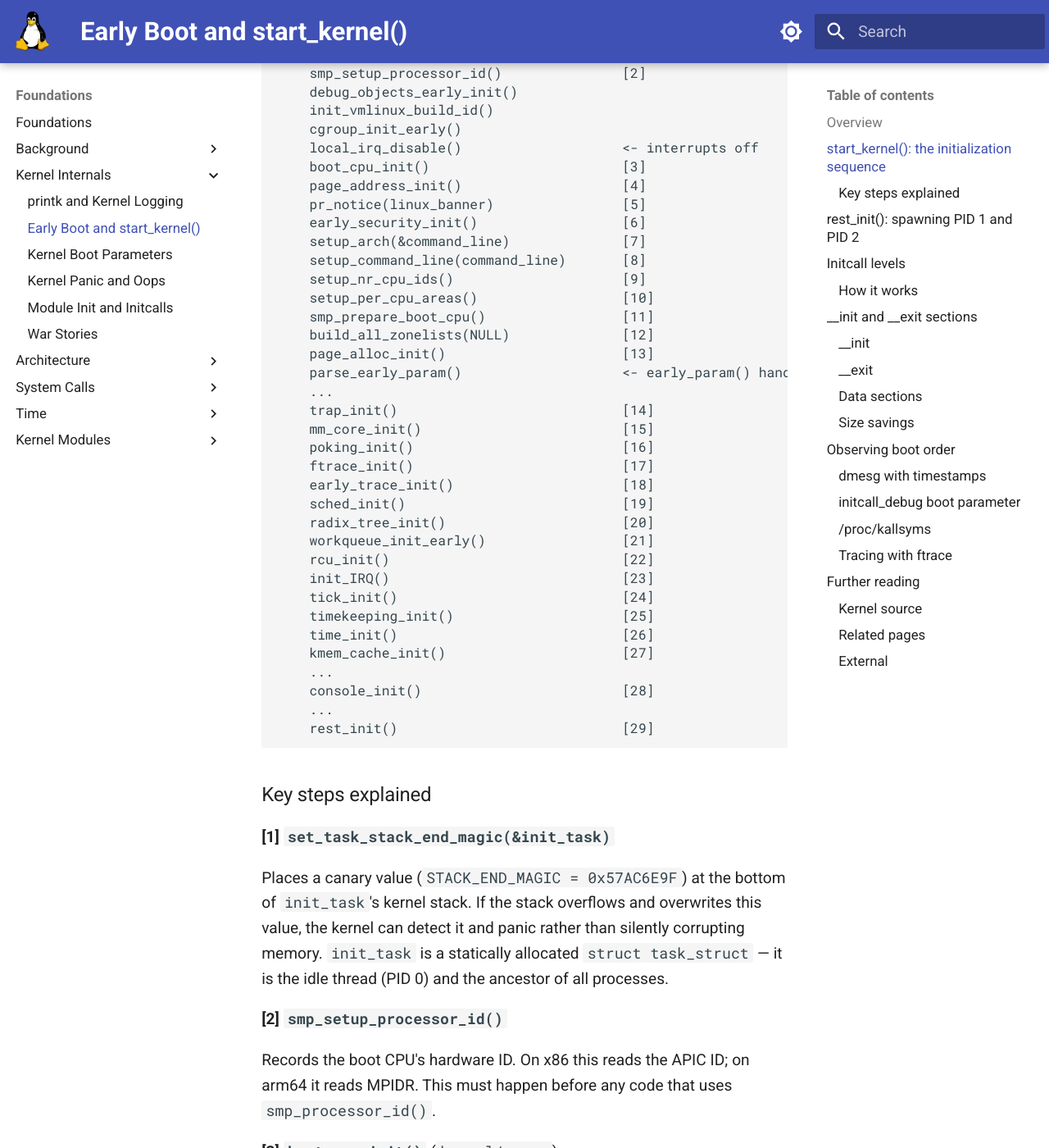
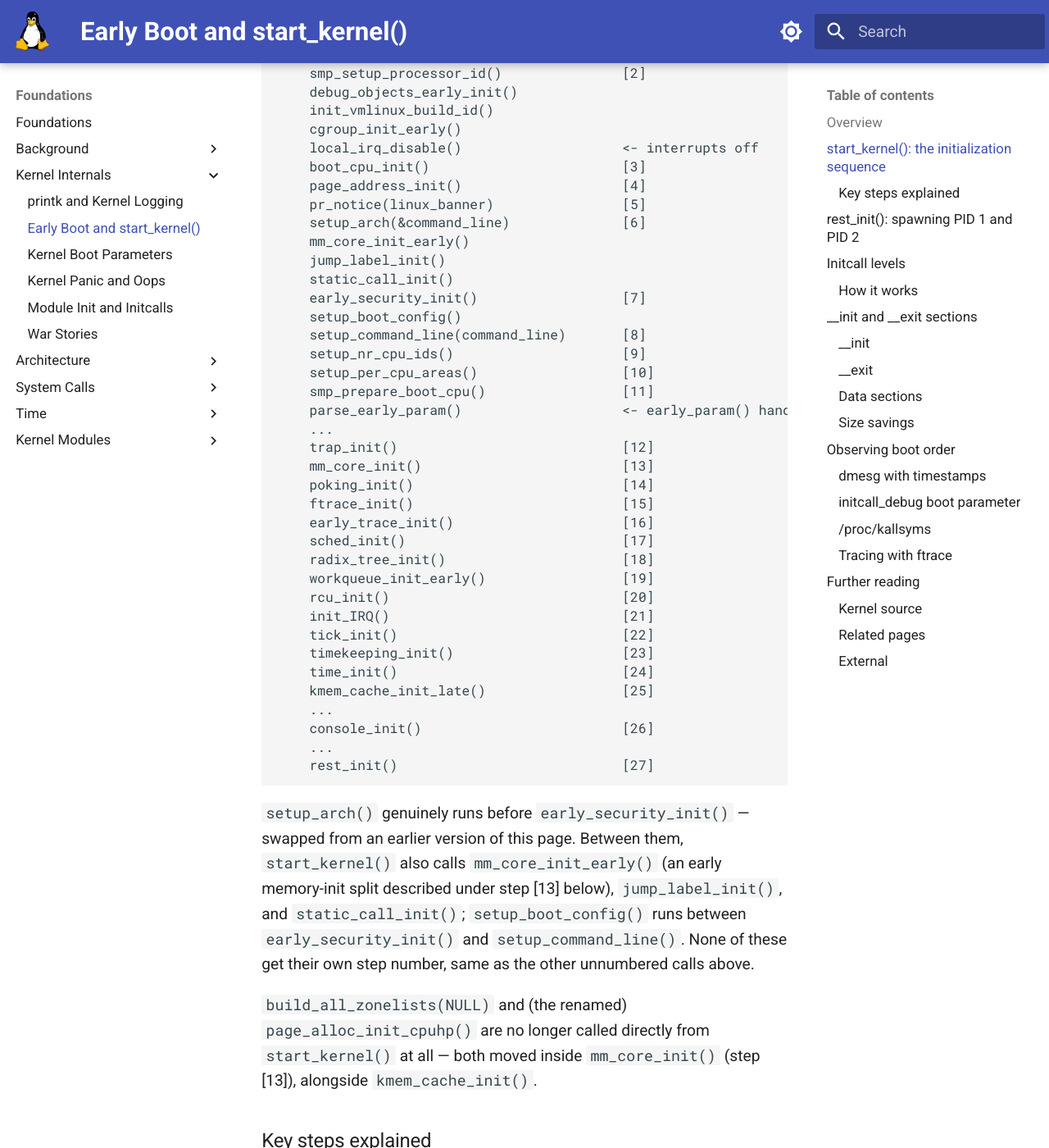
Before and after one commit to laveeshb/linux-kernel-internals, an MkDocs documentation site: the page built from docs/kernel/early-boot.md, in a window 1280 px wide and 1400 px high, scrolled down 1052 px. Shown: the whole window at 82% size. Built offline with MkDocs 1.6.1 and Material for MkDocs 9.7.7, drawn with Linux system fonts in a browser that asks for light colours; some of the changed text lies outside the part shown.

Commit message:
Fix fabricated and outdated technical details in docs/kernel/early-boot.md (#812)
- rest_init() now uses kernel_clone() with a struct kernel_clone_args
  (CLONE_VM | CLONE_UNTRACED) to spawn PID 1, not the older
  user_mode_thread() helper.
- kernel_init() is annotated __ref, not __init -- it cannot live in
  .init.text since it is the function that frees that section via
  free_initmem().
- Corrected start_kernel()'s call order: setup_arch() runs before
  early_security_init(), not after.
- build_all_zonelists(NULL) and page_alloc_init() (renamed
  page_alloc_init_cpuhp()) are no longer standalone start_kernel()
  steps; both are called from within mm_core_init().
- The step previously labeled kmem_cache_init() late in the sequence
  is actually kmem_cache_init_late(), a distinct function; the real
  slab-allocator bootstrap (kmem_cache_init()) happens earlier, inside
  mm_core_init().
- do_initcall_level()/do_initcalls() now show the real parse_args(),
  do_trace_initcall_level(), saved_command_line_len, and per-level
  command-line-restore logic.
- Added the full __define_initcall macro chain
  (___define_initcall -> __unique_initcall -> ____define_initcall)
  for the CONFIG_HAVE_ARCH_PREL32_RELOCATIONS=y path most 64-bit
  architectures build with today.
- Added early_security_init() and kmem_cache_init_late() to the
  Further Reading citations.

````diff
--- a/docs/kernel/early-boot.md
+++ b/docs/kernel/early-boot.md
@@ -25,35 +25,41 @@
     boot_cpu_init()                        [3]
     page_address_init()                    [4]
     pr_notice(linux_banner)                [5]
-    early_security_init()                  [6]
-    setup_arch(&command_line)              [7]
+    setup_arch(&command_line)              [6]
+    mm_core_init_early()
+    jump_label_init()
+    static_call_init()
+    early_security_init()                  [7]
+    setup_boot_config()
     setup_command_line(command_line)       [8]
     setup_nr_cpu_ids()                     [9]
     setup_per_cpu_areas()                  [10]
     smp_prepare_boot_cpu()                 [11]
-    build_all_zonelists(NULL)              [12]
-    page_alloc_init()                      [13]
     parse_early_param()                    <- early_param() handlers run here
     ...
-    trap_init()                            [14]
-    mm_core_init()                         [15]
-    poking_init()                          [16]
-    ftrace_init()                          [17]
-    early_trace_init()                     [18]
-    sched_init()                           [19]
-    radix_tree_init()                      [20]
-    workqueue_init_early()                 [21]
-    rcu_init()                             [22]
-    init_IRQ()                             [23]
-    tick_init()                            [24]
-    timekeeping_init()                     [25]
-    time_init()                            [26]
-    kmem_cache_init()                      [27]
+    trap_init()                            [12]
+    mm_core_init()                         [13]
+    poking_init()                          [14]
+    ftrace_init()                          [15]
+    early_trace_init()                     [16]
+    sched_init()                           [17]
+    radix_tree_init()                      [18]
+    workqueue_init_early()                 [19]
+    rcu_init()                             [20]
+    init_IRQ()                             [21]
+    tick_init()                            [22]
+    timekeeping_init()                     [23]
+    time_init()                            [24]
+    kmem_cache_init_late()                 [25]
     ...
-    console_init()                         [28]
+    console_init()                         [26]
     ...
-    rest_init()                            [29]
+    rest_init()                            [27]
 ```
+
+`setup_arch()` genuinely runs before `early_security_init()` — swapped from an earlier version of this page. Between them, `start_kernel()` also calls `mm_core_init_early()` (an early memory-init split described under step [13] below), `jump_label_init()`, and `static_call_init()`; `setup_boot_config()` runs between `early_security_init()` and `setup_command_line()`. None of these get their own step number, same as the other unnumbered calls above.
+
+`build_all_zonelists(NULL)` and (the renamed) `page_alloc_init_cpuhp()` are no longer called directly from `start_kernel()` at all — both moved inside `mm_core_init()` (step [13]), alongside `kmem_cache_init()`.
 
 ### Key steps explained
 
@@ -93,6 +95,10 @@
 - Configuring the kernel's virtual address layout
 
 After `setup_arch()` returns, the kernel knows how much physical memory it has and where it is.
+
+**[7] `early_security_init()`** (`security/lsm_init.c`)
+
+Runs after `setup_arch()`, not before it. Walks the LSMs flagged "early" (`lsm_early_for_each_raw()`) and initializes each one via `lsm_init_single()` — this is what lets integrity-measurement and similar early-hooking LSMs register before most of the kernel is up. `security_init()`, which initializes the rest of the (non-early) LSMs, runs much later, well after `console_init()`.
 
 **[8] `setup_command_line(command_line)`**
 
@@ -110,75 +116,67 @@
 
 Performs any SMP-specific initialization needed on the boot CPU before secondary CPUs start. On x86 this sets up the boot CPU's GS segment for per-CPU access.
 
-**[12] `build_all_zonelists(NULL)`** (`mm/page_alloc.c`)
-
-Constructs the NUMA zone fallback lists. Each node gets an ordered list of zones to try when its own zones are exhausted. The order is determined by NUMA distance (from `mm/numa.c`). This must happen before any NUMA-aware allocation.
-
-**[13] `page_alloc_init()`**
-
-Registers a CPU hotplug callback so the page allocator's per-CPU page frames (pcplists) are set up correctly when secondary CPUs come online.
-
-**[14] `trap_init()`** (`arch/x86/kernel/traps.c`)
+**[12] `trap_init()`** (`arch/x86/kernel/traps.c`)
 
 On x86, sets up the Interrupt Descriptor Table (IDT) with handlers for all CPU exceptions: divide error (#DE), page fault (#PF), general protection fault (#GP), double fault (#DF), etc. After this call, the CPU can handle exceptions properly. Before this, any fault is fatal.
 
-**[15] `mm_core_init()`** (`mm/mm_init.c`)
+**[13] `mm_core_init()`** (`mm/mm_init.c`)
 
-Initializes the core memory management infrastructure: `mem_init()` (converts memblock to the buddy allocator), `kmem_cache_init()` (bootstraps the slab allocator), page table caches, and more. After this, the general-purpose page allocator (`alloc_pages()`) is operational. Note: `kmem_cache_init_late()` is invoked later as a plain direct call from `start_kernel()` (not from within `mm_core_init()`, and not registered via any `core_initcall()`/initcall-level mechanism at all).
+Initializes the core memory management infrastructure: `mem_init()` (converts memblock to the buddy allocator), `kmem_cache_init()` (bootstraps the slab allocator), page table caches, and more. It's also where `build_all_zonelists(NULL)` (`mm/page_alloc.c` — constructs the NUMA zone fallback lists, in NUMA-distance order from `mm/numa.c`) and `page_alloc_init_cpuhp()` (registers the CPU hotplug callback that sets up each secondary CPU's per-CPU page frames/pcplists — renamed from the older `page_alloc_init()`) are called; neither is a standalone `start_kernel()` step any more. After `mm_core_init()`, the general-purpose page allocator (`alloc_pages()`) and `kmalloc()` are both operational. Note: `kmem_cache_init_late()` (step [25] below) is a separate, later, plain direct call from `start_kernel()` — not called from within `mm_core_init()`, and not registered via any `core_initcall()`/initcall-level mechanism.
 
-**[16] `poking_init()`**
+**[14] `poking_init()`**
 
 Initializes the text-poking infrastructure used by kprobes, ftrace, and live patching to safely modify kernel text at runtime. On x86 this sets up a temporary mapping mechanism to write to read-only kernel pages.
 
-**[17] `ftrace_init()`**
+**[15] `ftrace_init()`**
 
 Prepares the function tracer's internal data structures (the `ftrace_ops` list, the mcount call sites recorded in `__mcount_loc`). The tracer is not yet active but the infrastructure is ready.
 
-**[18] `early_trace_init()`**
+**[16] `early_trace_init()`**
 
 Initializes the tracing ring buffer and trace clock before most subsystems are up, so that trace events from early boot can be captured.
 
-**[19] `sched_init()`** (`kernel/sched/core.c`)
+**[17] `sched_init()`** (`kernel/sched/core.c`)
 
 Initializes the scheduler: allocates per-CPU runqueues (`struct rq`), sets up the CFS, RT, and deadline scheduling classes, and makes `init_task` runnable. After `sched_init()`, context switching is possible.
 
-**[20] `radix_tree_init()`**
+**[18] `radix_tree_init()`**
 
 Initializes the kmem_cache for radix tree nodes. The radix tree (now maple tree for VMAs, but radix tree still used elsewhere) is used by the page cache, the inode cache, and many other subsystems.
 
-**[21] `workqueue_init_early()`** (`kernel/workqueue.c`)
+**[19] `workqueue_init_early()`** (`kernel/workqueue.c`)
 
 Creates the early workqueue infrastructure. Full workqueue initialization (`workqueue_init()`) happens later via a core_initcall; this early call sets up the data structures so that `schedule_work()` can be queued even before worker threads exist.
 
-**[22] `rcu_init()`** (`kernel/rcu/tree.c`)
+**[20] `rcu_init()`** (`kernel/rcu/tree.c`)
 
 Initializes RCU (Read-Copy-Update). Sets up the RCU tree (rcu_node hierarchy), per-CPU state, and the rcu_tasks mechanism. After this, `rcu_read_lock()` / `rcu_read_unlock()` and `call_rcu()` are safe to use.
 
-**[23] `init_IRQ()`** (`arch/x86/kernel/irqinit.c`)
+**[21] `init_IRQ()`** (`arch/x86/kernel/irqinit.c`)
 
 Initializes the interrupt controller. On x86 this sets up the legacy 8259 PIC (or APIC if present), allocates IRQ descriptors, and prepares the interrupt handling framework. After this, `request_irq()` is possible.
 
-**[24] `tick_init()`** (`kernel/time/tick-common.c`)
+**[22] `tick_init()`** (`kernel/time/tick-common.c`)
 
 Initializes the tick framework (NO_HZ, HRTICK, broadcast clock event). Must precede timekeeping.
 
-**[25] `timekeeping_init()`** (`kernel/time/timekeeping.c`)
+**[23] `timekeeping_init()`** (`kernel/time/timekeeping.c`)
 
 Reads the hardware clock source and initializes `timekeeper`. After this, `ktime_get()` and `ktime_get_real_ts64()` work. This is the kernel's internal clock, not the wall clock.
 
-**[26] `time_init()`** (`arch/x86/kernel/time.c`)
+**[24] `time_init()`** (`arch/x86/kernel/time.c`)
 
 Architecture-specific time initialization. On x86 this calibrates the TSC against the PIT or HPET and sets up the clock event device for the timer interrupt.
 
-**[27] `kmem_cache_init()`** (`mm/slub.c` — SLAB has been removed; SLUB is the only allocator remaining)
+**[25] `kmem_cache_init_late()`** (`mm/slub.c` — SLAB has been removed; SLUB is the only allocator remaining)
 
-Bootstraps the slab allocator. This is a multi-stage process because the slab allocator needs to allocate memory for its own metadata, but it needs the slab allocator to do so. The bootstrap uses static arrays then migrates. After this call, `kmalloc()` works.
+Not the slab bootstrap — that's `kmem_cache_init()`, already done inside `mm_core_init()` (step [13]), and `kmalloc()` has worked since then. `kmem_cache_init_late()` runs much later, right before `console_init()`: it allocates the `slub_flushwq` workqueue SLUB uses to flush per-CPU partial-slab caches, and (when `CONFIG_SLAB_FREELIST_RANDOM` is enabled) seeds the per-boot freelist-randomization state via `prandom_init_once()`.
 
-**[28] `console_init()`** (`kernel/printk/printk.c`)
+**[26] `console_init()`** (`kernel/printk/printk.c`)
 
 Initializes the console subsystem and calls registered console drivers. After this call, `printk` output goes to the serial console or VGA — this is when the boot messages that were buffered in the log ring actually appear on screen.
 
-**[29] `rest_init()`** (`init/main.c`)
+**[27] `rest_init()`** (`init/main.c`)
 
 The last call in `start_kernel()`. Creates kernel threads and enters the idle loop (see below).
 
@@ -190,18 +188,26 @@
 /* init/main.c */
 static noinline void __ref __noreturn rest_init(void)
 {
+    struct kernel_clone_args init_args = {
+        .flags      = (CLONE_VM | CLONE_UNTRACED),
+        .fn         = kernel_init,
+        .fn_arg     = NULL,
+    };
     struct task_struct *tsk;
     int pid;
 
     rcu_scheduler_starting();
-
     /*
      * We need to spawn init first so that it obtains pid 1, however
      * the init task will end up wanting to create kthreads, which, if
      * we schedule it before we create kthreadd, will OOPS.
      */
-    pid = user_mode_thread(kernel_init, NULL, CLONE_FS);
-
+    pid = kernel_clone(&init_args);
+    /*
+     * Pin init on the boot CPU. Task migration is not properly working
+     * until sched_init_smp() has been run. It will set the allowed
+     * CPUs for init to the non isolated CPUs.
+     */
     rcu_read_lock();
     tsk = find_task_by_pid_ns(pid, &init_pid_ns);
     tsk->flags |= PF_NO_SETAFFINITY;
@@ -214,6 +220,13 @@
     kthreadd_task = find_task_by_pid_ns(pid, &init_pid_ns);
     rcu_read_unlock();
 
+    /*
+     * Enable might_sleep() and smp_processor_id() checks.
+     * They cannot be enabled earlier because with CONFIG_PREEMPTION=y
+     * kernel_thread() would trigger might_sleep() splats. With
+     * CONFIG_PREEMPT_VOLUNTARY=y the init task might have scheduled
+     * already, but it's stuck on the kthreadd_done completion.
+     */
     system_state = SYSTEM_SCHEDULING;
 
     complete(&kthreadd_done);
@@ -228,7 +241,7 @@
 }
 ```
 
-- **PID 1 (`kernel_init`)**: spawned via `user_mode_thread()` (not the generic `kernel_thread()` — PID 1 needs a real userspace return path), runs `do_initcalls()` to execute all registered initcalls, then mounts the root filesystem and execs `/sbin/init` (or whatever `init=` specifies on the command line).
+- **PID 1 (`kernel_init`)**: spawned via `kernel_clone()` with a `struct kernel_clone_args` requesting `CLONE_VM | CLONE_UNTRACED` (not the generic `kernel_thread()` — PID 1 needs a real userspace return path; an older version of this code called a dedicated `user_mode_thread()` helper for the same purpose, but `rest_init()` builds the `kernel_clone_args` directly now). Runs `do_initcalls()` to execute all registered initcalls, then mounts the root filesystem and execs `/sbin/init` (or whatever `init=` specifies on the command line).
 - **PID 2 (`kthreadd`)**: the kernel thread daemon, spawned via `kernel_thread()`. All subsequent kernel threads are created by `kthreadd` in response to `kernel_thread()` calls.
 - **CPU 0 idle**: after `rest_init()` finishes, CPU 0 enters `cpu_startup_entry()` and becomes the idle thread, running `do_idle()` in a loop. `rest_init()` itself never returns to `start_kernel()`.
 
@@ -256,20 +269,37 @@
 
 ### How it works
 
-Each macro expands through `__define_initcall(fn, id)`. On kernels without `CONFIG_HAVE_ARCH_PREL32_RELOCATIONS` (a minority today — most 64-bit architectures, including x86-64 and arm64, have it enabled), the expansion is close to the simple version this section used to show:
+Each macro (e.g. `core_initcall(fn)`) expands through a chain: `__define_initcall(fn, id)` → `___define_initcall(fn, id, .initcall##id)` → `__unique_initcall(fn, id, __sec, __iid)` → `____define_initcall(...)`, the layer that actually emits the section entry:
 
 ```c
-/* include/linux/init.h, CONFIG_HAVE_ARCH_PREL32_RELOCATIONS=n path */
+/* include/linux/init.h */
+#ifdef CONFIG_HAVE_ARCH_PREL32_RELOCATIONS
+#define ____define_initcall(fn, __stub, __name, __sec)		\
+	__define_initcall_stub(__stub, fn)			\
+	asm(".section	\"" __sec "\", \"a\"		\n"	\
+	    __stringify(__name) ":			\n"	\
+	    ".long	" __stringify(__stub) " - .	\n"	\
+	    ".previous					\n");	\
+	static_assert(__same_type(initcall_t, &fn));
+#else
 #define ____define_initcall(fn, __unused, __name, __sec)	\
-    static initcall_t __name __used			\
-        __attribute__((__section__(__sec))) = fn;
+	static initcall_t __name __used 			\
+		__attribute__((__section__(__sec))) = fn;
+#endif
 
-#define core_initcall(fn)       __define_initcall(fn, 1)
-#define device_initcall(fn)     __define_initcall(fn, 6)
-#define module_init(fn)         device_initcall(fn)
+#define __unique_initcall(fn, id, __sec, __iid)			\
+	____define_initcall(fn,					\
+		__initcall_stub(fn, __iid, id),			\
+		__initcall_name(initcall, __iid, id),		\
+		__initcall_section(__sec, __iid))
+
+#define ___define_initcall(fn, id, __sec)			\
+	__unique_initcall(fn, id, __sec, __initcall_id(fn))
+
+#define __define_initcall(fn, id) ___define_initcall(fn, id, .initcall##id)
 ```
 
-On the more common `CONFIG_HAVE_ARCH_PREL32_RELOCATIONS=y` path, each entry isn't a plain function pointer at all — it's a PC-relative 32-bit offset emitted via inline assembly, resolved back to a real address only when read (`initcall_from_entry()`, used below). This trades a small amount of decode overhead for a smaller `initcall*.init` section, since a 4-byte relative offset is half the size of a full pointer on 64-bit.
+Most 64-bit architectures (including x86-64 and arm64) build with `CONFIG_HAVE_ARCH_PREL32_RELOCATIONS=y` today. On that path, each initcall entry isn't a plain function pointer — `__define_initcall_stub()` emits a small wrapper function (`__stub`) that just calls `fn()`, and the `asm()` block stores a **PC-relative 32-bit offset** to that stub, resolved back to a real address only when read (`initcall_from_entry()`, used below). This trades a small amount of decode overhead for a smaller `initcall*.init` section, since a 4-byte relative offset is half the size of a full pointer on 64-bit. Without `CONFIG_HAVE_ARCH_PREL32_RELOCATIONS`, `____define_initcall()` falls back to the plain static function-pointer array this section used to show exclusively.
 
 The linker script (`arch/x86/kernel/vmlinux.lds.S`, via `include/asm-generic/vmlinux.lds.h`) collects all `.initcall*.init` sections in level order. `do_initcalls()` iterates this array and calls each function pointer:
 
@@ -279,22 +309,38 @@
 {
     initcall_entry_t *fn;
 
-    for (fn = initcall_levels[level]; fn < initcall_levels[level + 1]; fn++)
+    parse_args(initcall_level_names[level],
+               command_line, __start___param,
+               __stop___param - __start___param,
+               level, level,
+               NULL, ignore_unknown_bootoption);
+
+    do_trace_initcall_level(initcall_level_names[level]);
+    for (fn = initcall_levels[level]; fn < initcall_levels[level+1]; fn++)
         do_one_initcall(initcall_from_entry(fn));
 }
 
 static void __init do_initcalls(void)
 {
     int level;
-    size_t len = strlen(saved_command_line) + 1;
-    char *command_line = kzalloc(len, GFP_KERNEL);
+    size_t len = saved_command_line_len + 1;
+    char *command_line;
 
-    for (level = 0; level < ARRAY_SIZE(initcall_levels) - 1; level++)
+    command_line = kzalloc(len, GFP_KERNEL);
+    if (!command_line)
+        panic("%s: Failed to allocate %zu bytes\n", __func__, len);
+
+    for (level = 0; level < ARRAY_SIZE(initcall_levels) - 1; level++) {
+        /* Parser modifies command_line, restore it each time */
+        strcpy(command_line, saved_command_line);
         do_initcall_level(level, command_line);
+    }
 
     kfree(command_line);
 }
 ```
+
+Two things worth noting beyond the obvious level-by-level dispatch: `do_initcall_level()` re-runs `parse_args()` against each level's own module-parameter slice (so `module.param=value`-style boot arguments are matched against the right level, not just once globally at `parse_early_param()` time), and `do_initcalls()` re-copies `saved_command_line` into its scratch buffer before every level because `parse_args()` mutates the string it's given as it walks it — without the restore, only the first level would see the full, unmodified command line.
 
 The initcall return value matters: a non-zero return causes a `pr_warn` message but does not stop the boot process (unless `initcall_debug` is set to a stricter mode). An initcall that returns an error is simply logged and skipped.
 
@@ -308,13 +354,15 @@
 
 ```c
 /* init/main.c */
-static int __init kernel_init(void *unused)
+static int __ref kernel_init(void *unused)
 {
     ...
     free_initmem();
     ...
 }
 ```
+
+`kernel_init()` is annotated `__ref`, not `__init` — it can't be `__init` itself, because it's the function that calls `free_initmem()` to free the `.init.text`/`.init.data` sections. A function placed in `.init.text` that's still running when that section gets freed would be calling for its own page to be reclaimed out from under it. `__ref` tells modpost "yes, this function references `__init` code/data on purpose, don't warn about it."
 
 `free_initmem()` calls `free_reserved_area()` to return these pages to the buddy allocator. This is why the boot log contains a message like:
 
@@ -412,7 +460,8 @@
 - [kernel/cpu.c](https://git.kernel.org/pub/scm/linux/kernel/git/torvalds/linux.git/tree/kernel/cpu.c) — `boot_cpu_init()`
 - [mm/mm_init.c](https://git.kernel.org/pub/scm/linux/kernel/git/torvalds/linux.git/tree/mm/mm_init.c) — `mm_core_init()`
 - [mm/page_alloc.c](https://git.kernel.org/pub/scm/linux/kernel/git/torvalds/linux.git/tree/mm/page_alloc.c) — `build_all_zonelists()`
-- [mm/slub.c](https://git.kernel.org/pub/scm/linux/kernel/git/torvalds/linux.git/tree/mm/slub.c) — `kmem_cache_init()`, the SLUB bootstrap
+- [mm/slub.c](https://git.kernel.org/pub/scm/linux/kernel/git/torvalds/linux.git/tree/mm/slub.c) — `kmem_cache_init()`, the SLUB bootstrap, and `kmem_cache_init_late()`, the later `slub_flushwq`/freelist-randomization setup
+- [security/lsm_init.c](https://git.kernel.org/pub/scm/linux/kernel/git/torvalds/linux.git/tree/security/lsm_init.c) — `early_security_init()`: initializes the LSMs flagged "early"
 - [kernel/sched/core.c](https://git.kernel.org/pub/scm/linux/kernel/git/torvalds/linux.git/tree/kernel/sched/core.c) — `sched_init()`
 - [kernel/rcu/tree.c](https://git.kernel.org/pub/scm/linux/kernel/git/torvalds/linux.git/tree/kernel/rcu/tree.c) — `rcu_init()`
 - [kernel/workqueue.c](https://git.kernel.org/pub/scm/linux/kernel/git/torvalds/linux.git/tree/kernel/workqueue.c) — `workqueue_init_early()`
````
Also changed, not shown: other parts of docs/kernel/early-boot.md (+1 -5 lines).
